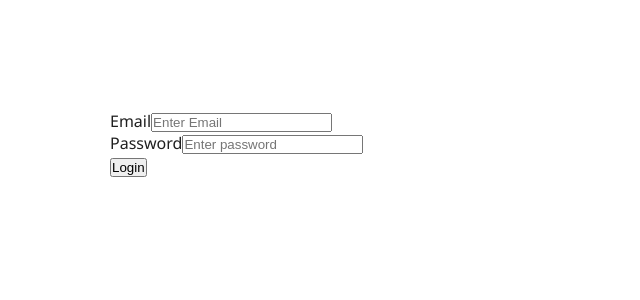
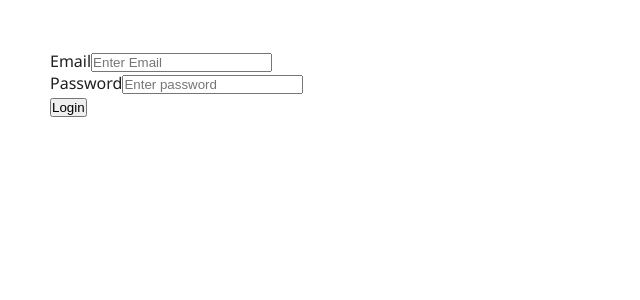
Before and after one commit to westonlj/simple-todo-practice, a React (Create React App) app: page / in a window 1280 px wide. Shown: the top 300 px of the page, without its empty margins (0-640 px from the left). Built offline with nearby package versions, Linux system fonts and the light colour scheme.

Commit message:
Changes to login

```diff
--- a/src/LoginPage.js
+++ b/src/LoginPage.js
@@ -10,7 +10,8 @@ class LoginPage extends React.Component {
         isLoggedIn: false,
     };
 
-    handleSubmit = (event) => {
+    handleSubmit = (e) => {
+
         if ((this.state.username === 'liam@krum.io' && this.state.password === 'password')) {
 
             console.log("Logged in")
@@ -41,10 +42,6 @@ class LoginPage extends React.Component {
         if(!this.state.isloggedIn) {
             return (
                 <div className="login-background">
-                    <form
-                        className="login-form"
-                        onSubmit={this.handleSubmit}
-                    >
                     <div>
                         <label>Email</label>
                             <input
@@ -69,9 +66,9 @@ class LoginPage extends React.Component {
                         className="button-block"
                         type="submit"
                         value="Submit"
+                        onClick={this.handleSubmit}
                     >Login
                     </button>
-                    </form>
                 </div>
             )
         } else {
```
Lines whose indentation alone changed are shown as unchanged.
